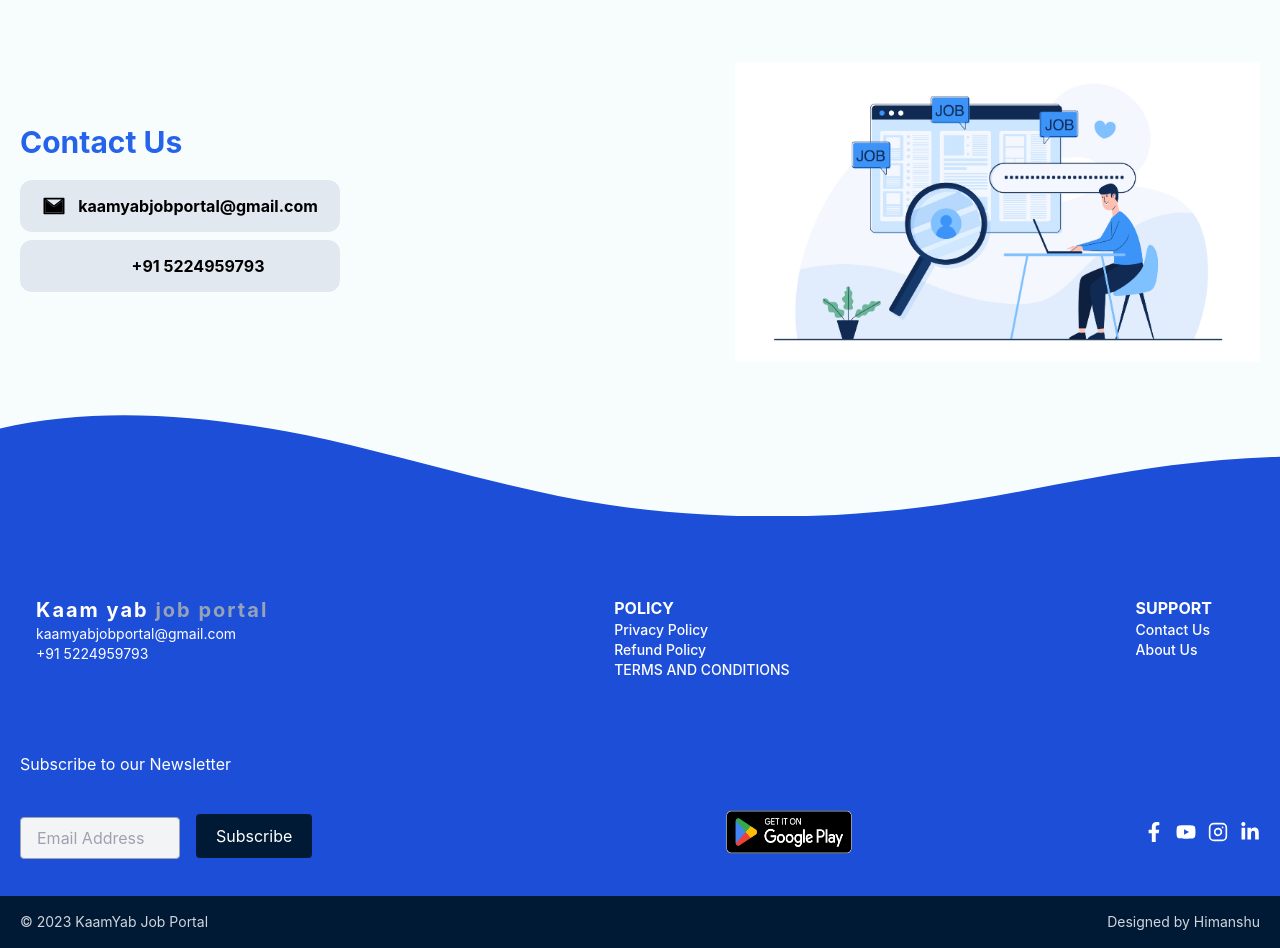
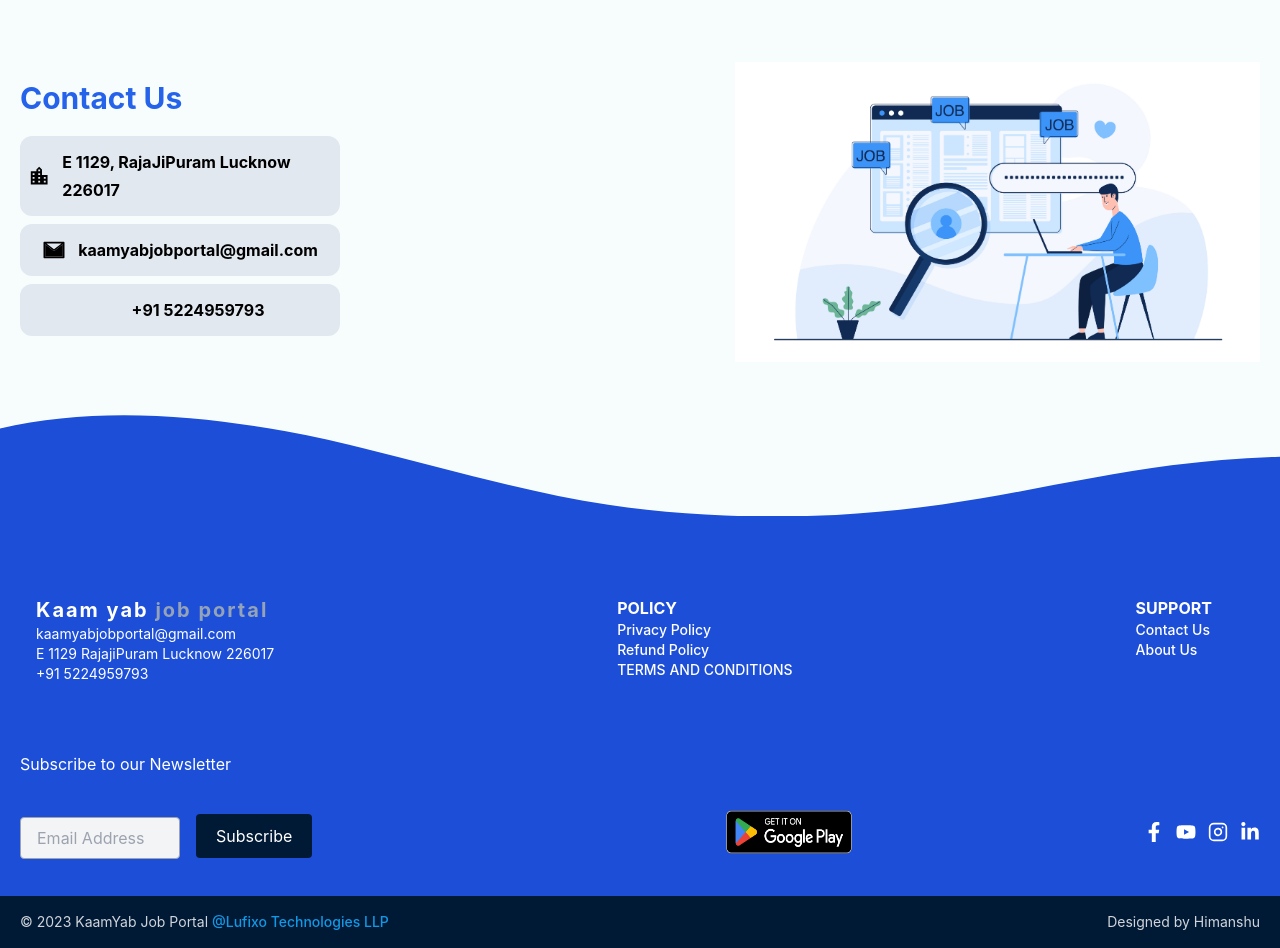
Before and after one commit to aloneking5388/job-finder, a React (Vite) app in the folder client/: page /contact-us in a window 1280 px wide. Shown: the part 60-1008 px from the top of the page. Built offline with nearby package versions, Linux system fonts and the light colour scheme; some icons are missing.

Commit message:
contact update

```diff
--- a/client/src/components/Footer.jsx
+++ b/client/src/components/Footer.jsx
@@ -34,6 +34,7 @@ const Footer = () => {
                 </Link>
                 <div className='mb-1 text-sm flex flex-col'>
                     <p> kaamyabjobportal@gmail.com</p>
+                    <p>E 1129 RajajiPuram Lucknow 226017</p>
                     <p> +91 5224959793</p>
                 </div>
               </div>
@@ -105,14 +106,14 @@ const Footer = () => {
           <div className='container mx-auto py-4 px-5 flex flex-wrap flex-col sm:flex-row'>
             <p className='text-gray-300 text-sm text-center sm:text-left'>
               &copy; 2023 KaamYab Job Portal
-              {/* <a
-                href='https://kaalcoders.com'
+              <a
+                href='https://lufixo.com'
                 className='text-[#1199e7] ml-1'
                 target='_blank'
                 rel='noopener noreferrer'
               >
-                @kaalcoders
-              </a> */}
+                @Lufixo Technologies LLP
+              </a>
             </p>
 
             <span className='sm:ml-auto sm:mt-0 mt-2 sm:w-auto w-full sm:text-left text-center text-gray-300 text-sm'>
--- a/client/src/pages/ContactUs.jsx
+++ b/client/src/pages/ContactUs.jsx
@@ -10,9 +10,9 @@ const ContsctUs = () => {
     <div className='w-full flex flex-col-reverse md:flex-row gap-10 items-center p-5'>
       <div className='w-full md:2/3 2xl:w-2/4'>
         <h1 className='text-3xl text-blue-600 font-bold mb-5'>Contact Us</h1>
-        {/* <p className='flex gap-3 justify-center relative py-3 my-2 items-center rounded-xl w-80 bg-slate-200 px-2 font-bold leading-7'>
-        <MdLocationCity className='text-2xl' /> 1129, RajaJi Puram Lucknow
-        </p> */}
+        <p className='flex gap-3 justify-center relative py-3 my-2 items-center rounded-xl w-80 bg-slate-200 px-2 font-bold leading-7'>
+        <MdLocationCity className='text-2xl' /> E 1129, RajaJiPuram Lucknow 226017
+        </p>
         <p className='flex gap-3 justify-center relative py-3 my-2 items-center rounded-xl w-80 bg-slate-200 px-2 font-bold leading-7'>
         <AiTwotoneMail className='text-2xl' /> kaamyabjobportal@gmail.com
         </p>
```
